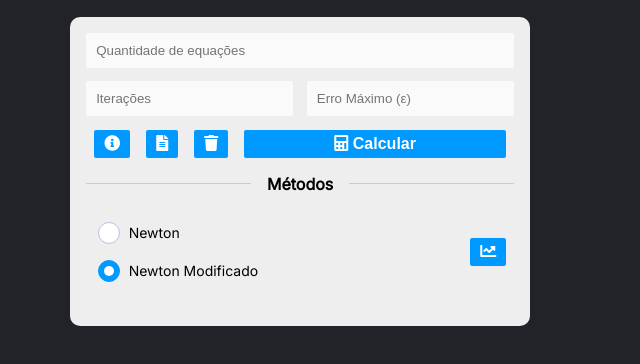
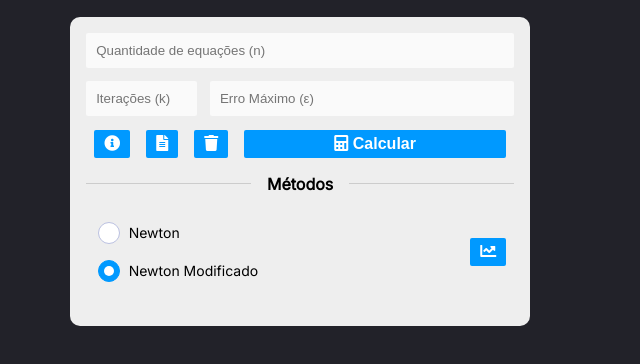
Before and after one commit to MatheusRibeiroS/MNC-Systems-of-Nonlinear-Equations, a website: page index.html in a window 1280 px wide. Shown: the part 98-462 px from the top of the page, without its empty margins (309-949 px from the left). Drawn offline with nearby package versions, Linux system fonts and the light colour scheme.

Commit message:
fix: updating input-menu interface

```diff
--- a/index.html
+++ b/index.html
@@ -33,9 +33,9 @@
           <!-- Feature Buttons -->
           <div class="config">
             <div class="input-menu">
-              <input type="number" id="n" min="2" max="10" placeholder="Quantidade de equações" />
+              <input type="number" id="n" min="2" max="10" placeholder="Quantidade de equações (n)" />
               <div>
-                <input type="number" id="k" min="10" max="100" placeholder="Iterações" />
+                <input type="number" id="k" min="10" max="100" placeholder="Iterações (k)" style="width: 35%;" />
                 <input type="number" id="epsilon" min="0.01" max="0.0001" placeholder="Erro Máximo (&epsilon;)" />
               </div>
             </div>
--- a/src/scss/styles.scss
+++ b/src/scss/styles.scss
@@ -108,7 +108,7 @@ div::-webkit-scrollbar-thumb {
   & > div {
     display: flex;
     width: 100%;
-    & > input:last-child {
+    & > input:not(:first-child) {
       margin-left: 1em;
     }
   }
```
Also changed, not shown: src/css/styles.css.
